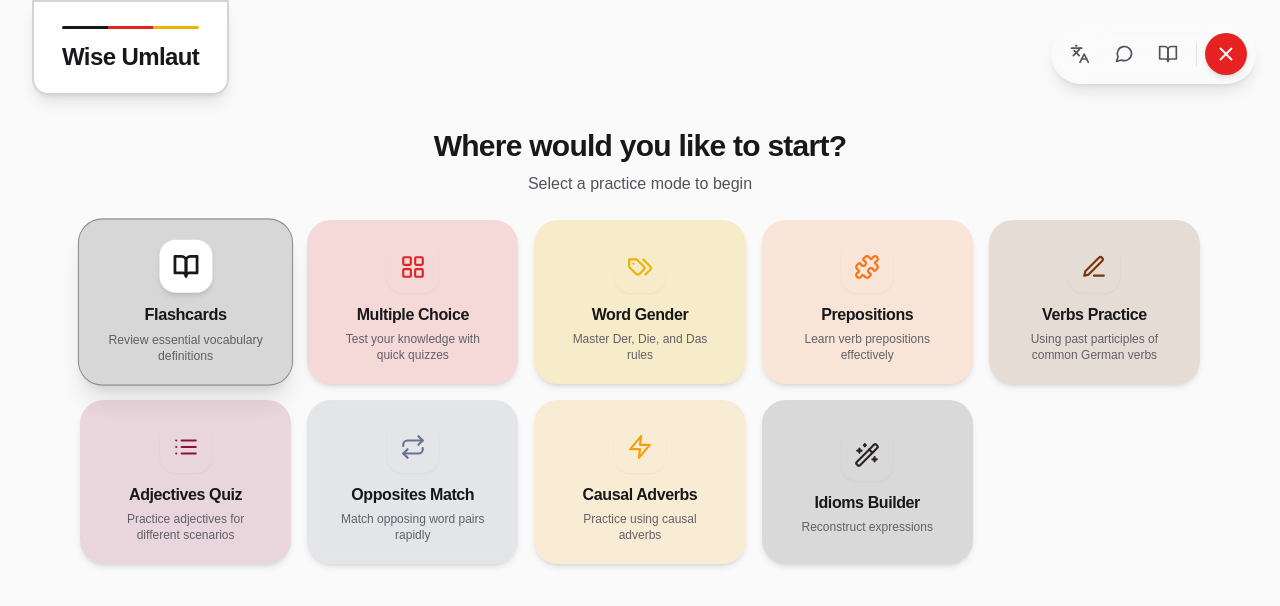
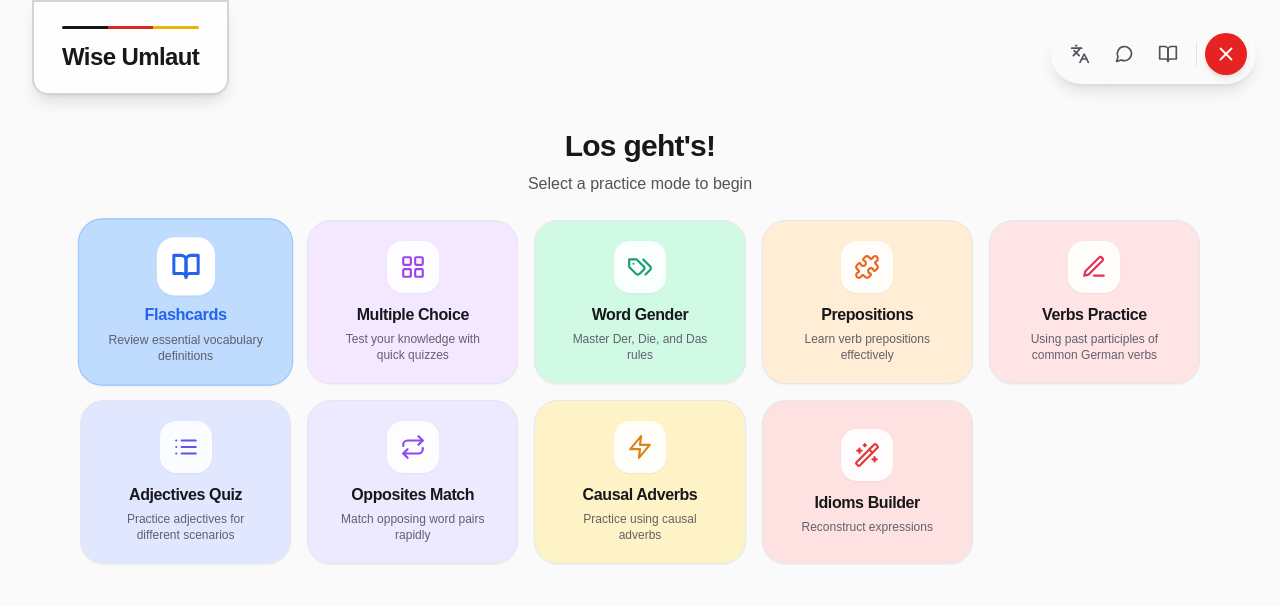
Before and after one commit to pramodkarandikar/german-tutor, a React (Vite) app: page / in a window 1280 px wide. Shown: the top 606 px of the page. Built offline with nearby package versions, Linux system fonts and the light colour scheme; a web font is replaced by a local one.

Commit message:
ui changes

```diff
--- a/src/components/Navigation.jsx
+++ b/src/components/Navigation.jsx
@@ -6,15 +6,15 @@ const Navigation = ({ currentView, setCurrentView, overlayView, setOverlayView,
     const [isMenuOpen, setIsMenuOpen] = useState(true);
 
     const navItems = [
-        { id: 'flashcards', label: 'Flashcards', description: 'Review essential vocabulary definitions', icon: BookOpen, color: 'text-neutral-900', bg: 'bg-neutral-900/15', hover: 'hover:bg-neutral-900/25', border: 'border-neutral-900/40' },
-        { id: 'mcq', label: 'Multiple Choice', description: 'Test your knowledge with quick quizzes', icon: LayoutGrid, color: 'text-red-600', bg: 'bg-red-600/15', hover: 'hover:bg-red-600/25', border: 'border-red-600/40' },
-        { id: 'gender', label: 'Word Gender', description: 'Master Der, Die, and Das rules', icon: Tags, color: 'text-yellow-500', bg: 'bg-yellow-500/20', hover: 'hover:bg-yellow-500/30', border: 'border-yellow-500/50' },
-        { id: 'prepositions', label: 'Prepositions', description: 'Learn verb prepositions effectively', icon: Puzzle, color: 'text-orange-500', bg: 'bg-orange-500/15', hover: 'hover:bg-orange-500/25', border: 'border-orange-500/40' },
-        { id: 'verb_practice', label: 'Verbs Practice', description: 'Using past participles of common German verbs', icon: Edit3, color: 'text-amber-900', bg: 'bg-amber-900/15', hover: 'hover:bg-amber-900/25', border: 'border-amber-900/40' },
-        { id: 'adjective_practice', label: 'Adjectives Quiz', description: 'Practice adjectives for different scenarios', icon: List, color: 'text-rose-900', bg: 'bg-rose-900/15', hover: 'hover:bg-rose-900/25', border: 'border-rose-900/40' },
-        { id: 'opposite_practice', label: 'Opposites Match', description: 'Match opposing word pairs rapidly', icon: Repeat, color: 'text-slate-500', bg: 'bg-slate-500/15', hover: 'hover:bg-slate-500/25', border: 'border-slate-500/40' },
-        { id: 'causal_adverbs', label: 'Causal Adverbs', description: 'Practice using causal adverbs', icon: Zap, color: 'text-amber-500', bg: 'bg-amber-500/15', hover: 'hover:bg-amber-500/25', border: 'border-amber-500/40' },
-        { id: 'expression_practice', label: 'Idioms Builder', description: 'Reconstruct expressions', icon: Wand2, color: 'text-stone-800', bg: 'bg-stone-800/15', hover: 'hover:bg-stone-800/25', border: 'border-stone-800/40' },
+        { id: 'flashcards', label: 'Flashcards', description: 'Review essential vocabulary definitions', icon: BookOpen, color: 'text-blue-600', blockBg: 'bg-blue-100', blockHoverBg: 'bg-blue-200', border: 'border-blue-300', shadow: 'hover:shadow-blue-300/50' },
+        { id: 'mcq', label: 'Multiple Choice', description: 'Test your knowledge with quick quizzes', icon: LayoutGrid, color: 'text-purple-600', blockBg: 'bg-purple-100', blockHoverBg: 'bg-purple-200', border: 'border-purple-300', shadow: 'hover:shadow-purple-300/50' },
+        { id: 'gender', label: 'Word Gender', description: 'Master Der, Die, and Das rules', icon: Tags, color: 'text-emerald-600', blockBg: 'bg-emerald-100', blockHoverBg: 'bg-emerald-200', border: 'border-emerald-300', shadow: 'hover:shadow-emerald-300/50' },
+        { id: 'prepositions', label: 'Prepositions', description: 'Learn verb prepositions effectively', icon: Puzzle, color: 'text-orange-600', blockBg: 'bg-orange-100', blockHoverBg: 'bg-orange-200', border: 'border-orange-300', shadow: 'hover:shadow-orange-300/50' },
+        { id: 'verb_practice', label: 'Verbs Practice', description: 'Using past participles of common German verbs', icon: Edit3, color: 'text-rose-600', blockBg: 'bg-rose-100', blockHoverBg: 'bg-rose-200', border: 'border-rose-300', shadow: 'hover:shadow-rose-300/50' },
+        { id: 'adjective_practice', label: 'Adjectives Quiz', description: 'Practice adjectives for different scenarios', icon: List, color: 'text-indigo-600', blockBg: 'bg-indigo-100', blockHoverBg: 'bg-indigo-200', border: 'border-indigo-300', shadow: 'hover:shadow-indigo-300/50' },
+        { id: 'opposite_practice', label: 'Opposites Match', description: 'Match opposing word pairs rapidly', icon: Repeat, color: 'text-violet-600', blockBg: 'bg-violet-100', blockHoverBg: 'bg-violet-200', border: 'border-violet-300', shadow: 'hover:shadow-violet-300/50' },
+        { id: 'causal_adverbs', label: 'Causal Adverbs', description: 'Practice using causal adverbs', icon: Zap, color: 'text-amber-600', blockBg: 'bg-amber-100', blockHoverBg: 'bg-amber-200', border: 'border-amber-300', shadow: 'hover:shadow-amber-300/50' },
+        { id: 'expression_practice', label: 'Idioms Builder', description: 'Reconstruct expressions', icon: Wand2, color: 'text-red-600', blockBg: 'bg-red-100', blockHoverBg: 'bg-red-200', border: 'border-red-300', shadow: 'hover:shadow-red-300/50' },
     ];
 
     const bottomItems = [
@@ -84,28 +84,27 @@ const Navigation = ({ currentView, setCurrentView, overlayView, setOverlayView,
             {isMenuOpen && (
                 <div className="fixed inset-0 z-[50] bg-background animate-in fade-in duration-300 flex flex-col items-center justify-start p-4 pt-20 md:p-6 md:pt-24 overflow-y-auto">
                     <div className="w-full max-w-4xl mb-6 mt-4 md:mt-8 text-center animate-in slide-in-from-bottom-4 duration-500 delay-100">
-                        <h2 className="text-2xl md:text-3xl font-bold tracking-tight text-text mb-2">Where would you like to start?</h2>
+                        <h2 className="text-2xl md:text-3xl font-bold tracking-tight text-text mb-2">Los geht's!</h2>
                         <p className="text-text-muted text-sm md:text-base">Select a practice mode to begin</p>
                     </div>
 
                     <div className="w-full max-w-6xl grid grid-cols-2 md:grid-cols-3 lg:grid-cols-5 gap-3 md:gap-4 pb-20 px-4 md:pb-6">
                         {navItems.map((item, index) => {
                             const isActive = currentView === item.id;
-                            // Adding the color class safely using style instead if needed, but tailwind processes these in dev
                             return (
                                 <button
                                     key={item.id}
                                     onClick={() => handleNavClick(item.id)}
-                                    className={`group flex flex-col items-center justify-center gap-2 p-4 md:p-5 rounded-[1.5rem] transition-all duration-500 w-full text-center outline-none animate-in zoom-in-95 fill-mode-both min-h-[8.5rem] md:min-h-[9.5rem] border-[1.5px]
+                                    className={`group flex flex-col items-center justify-center gap-2 p-4 md:p-5 rounded-[1.5rem] transition-all duration-500 w-full text-center outline-none animate-in zoom-in-95 fill-mode-both min-h-[8.5rem] md:min-h-[9.5rem] border-[1px]
  ${isActive
-                                            ? `${item.bg} ${item.border} border-solid shadow-xl scale-[1.02]`
-                                            : `${item.bg} border-transparent backdrop-blur-sm shadow-md ${item.hover} hover:border-white/10 :border-white/5 hover:shadow-xl hover:scale-[1.03] active:scale-95`}`}
+                                            ? `${item.blockHoverBg} ${item.border} shadow-sm scale-[1.02]`
+                                            : `${item.blockBg} border-border/60 shadow-sm hover:${item.blockHoverBg} hover:${item.border} ${item.shadow} hover:shadow-md hover:scale-[1.03] active:scale-95`}`}
                                     style={{ animationDelay: `${index * 40 + 100}ms` }}
                                 >
-                                    <div className={`flex items-center justify-center w-12 h-12 md:w-[3.25rem] md:h-[3.25rem] rounded-2xl transition-all duration-500 mb-0.5
+                                    <div className={`flex items-center justify-center w-12 h-12 md:w-[3.25rem] md:h-[3.25rem] rounded-2xl transition-all duration-500 mb-0.5 ${item.color} shadow-sm bg-surface
  ${isActive
-                                            ? `bg-surface shadow-md ${item.color}`
-                                            : `bg-surface/60 ${item.color} shadow-sm group-hover:bg-surface group-hover:scale-110 group-hover:shadow-md`}`}
+                                            ? `scale-110`
+                                            : `opacity-90 group-hover:opacity-100 group-hover:scale-110`}`}
                                     >
                                         <item.icon size={22} strokeWidth={isActive ? 2.5 : 2} className="w-[22px] h-[22px] md:w-[26px] md:h-[26px]" />
                                     </div>
```
